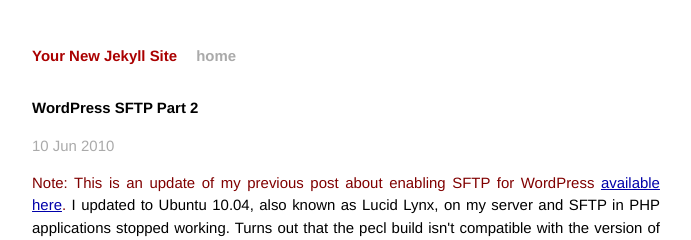
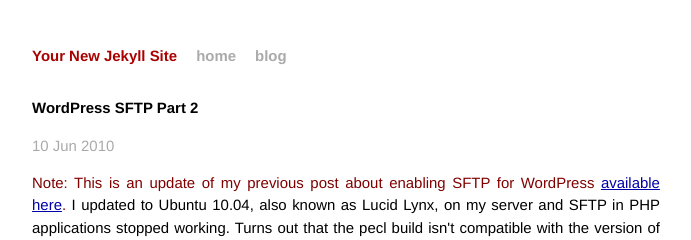
Before and after one commit to nalabelle/nalabelle.github.io, a Jekyll site: the page built from _posts/2010-06-10-wordpress-sftp-part-2.html, in a window 1280 px wide. Shown: the top 240 px of the page, without its empty margins (294-985 px from the left). Built offline with Jekyll 4.4.1, drawn with Linux system fonts in a browser that asks for light colours; Markdown is read by kramdown in place of the engine named in the settings.

Commit message:
added a link to blog page on home, and moved permalinks

```diff
--- a/_config.yml
+++ b/_config.yml
@@ -1,3 +1,5 @@
 name: Your New Jekyll Site
 markdown: redcarpet
 pygments: true
+
+permalink: /blog/:categories/:year/:month/:day/:title.html
--- a/_layouts/default.html
+++ b/_layouts/default.html
@@ -20,6 +20,7 @@
             <div class="header">
               <h1 class="title"><a href="/">{{ site.name }}</a></h1>
               <a class="extra" href="/">home</a>
+              <a class="extra" href="/blog">blog</a>
             </div>
 
                 {{ content }}
```
